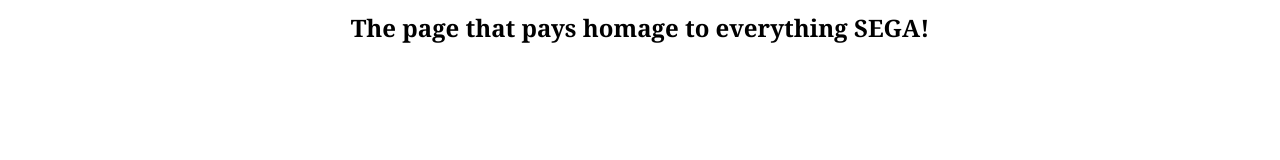
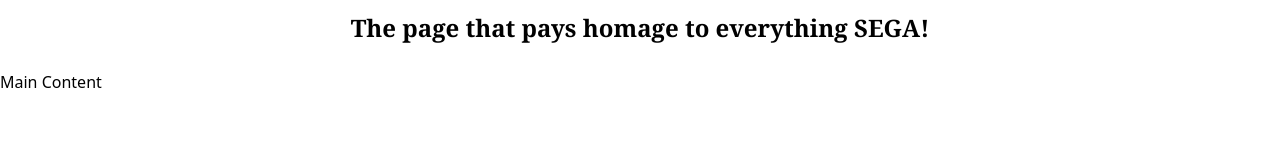
Before and after one commit to mvic89/spa-react, a React (Vite) app: page / in a window 1280 px wide. Shown: the part 178-338 px from the top of the page. Built offline with nearby package versions, Linux system fonts and the light colour scheme.

Commit message:
added maincontent branch

```diff
--- /dev/null
+++ b/src/components/MainContent/index.jsx
@@ -0,0 +1,11 @@
+import styles from './main-content.module.css'
+
+const MainContent = () => {
+    return (
+        <div>
+            Main Content
+        </div>
+    )
+}
+
+export default MainContent
--- a/src/pages/Home/index.jsx
+++ b/src/pages/Home/index.jsx
@@ -1,10 +1,12 @@
 import Footer from "../../components/Footer"
 import Hero from "../../components/Hero"
+import MainContent from "../../components/MainContent"
 
 const Home = () => {
     return (
         <>
         <Hero/>
+        <MainContent/>
         <Footer/>
         </>
     )
```
Also changed, not shown: src/components/MainContent/main-content.module.css (added).
